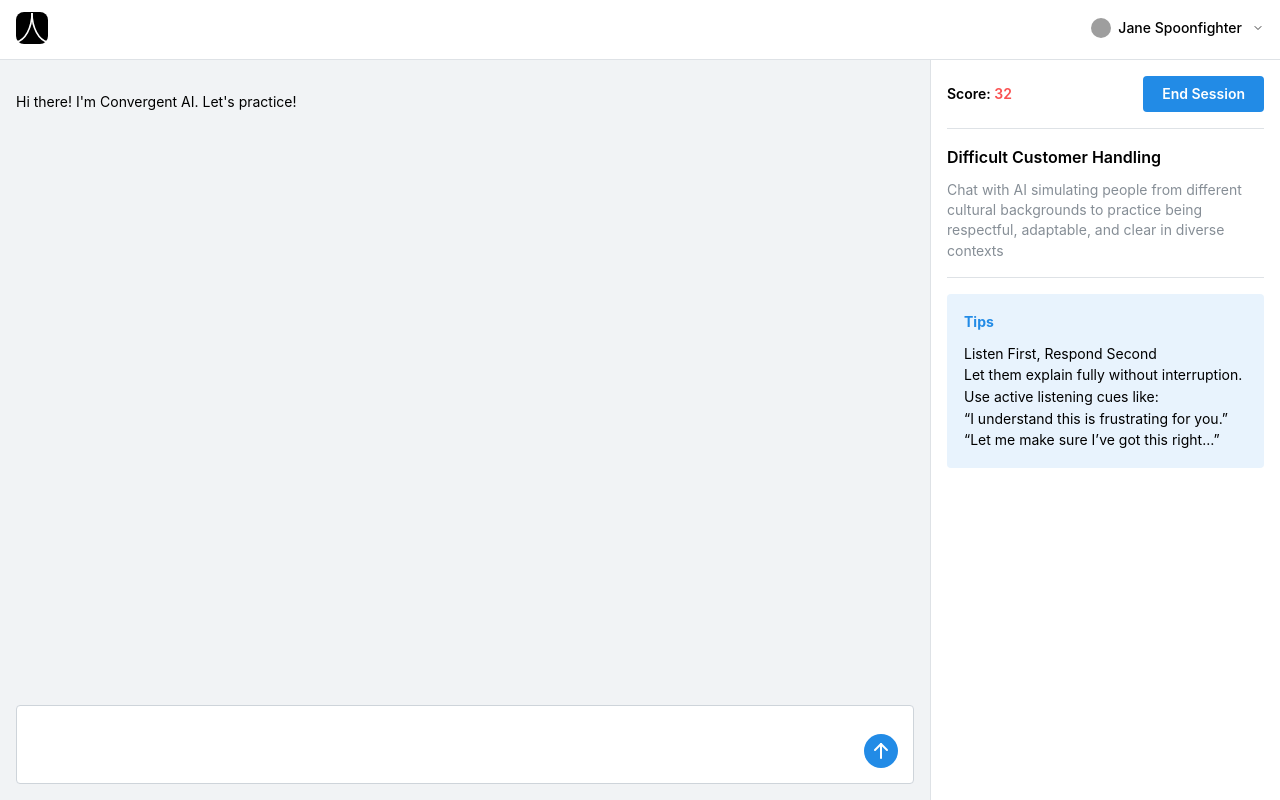
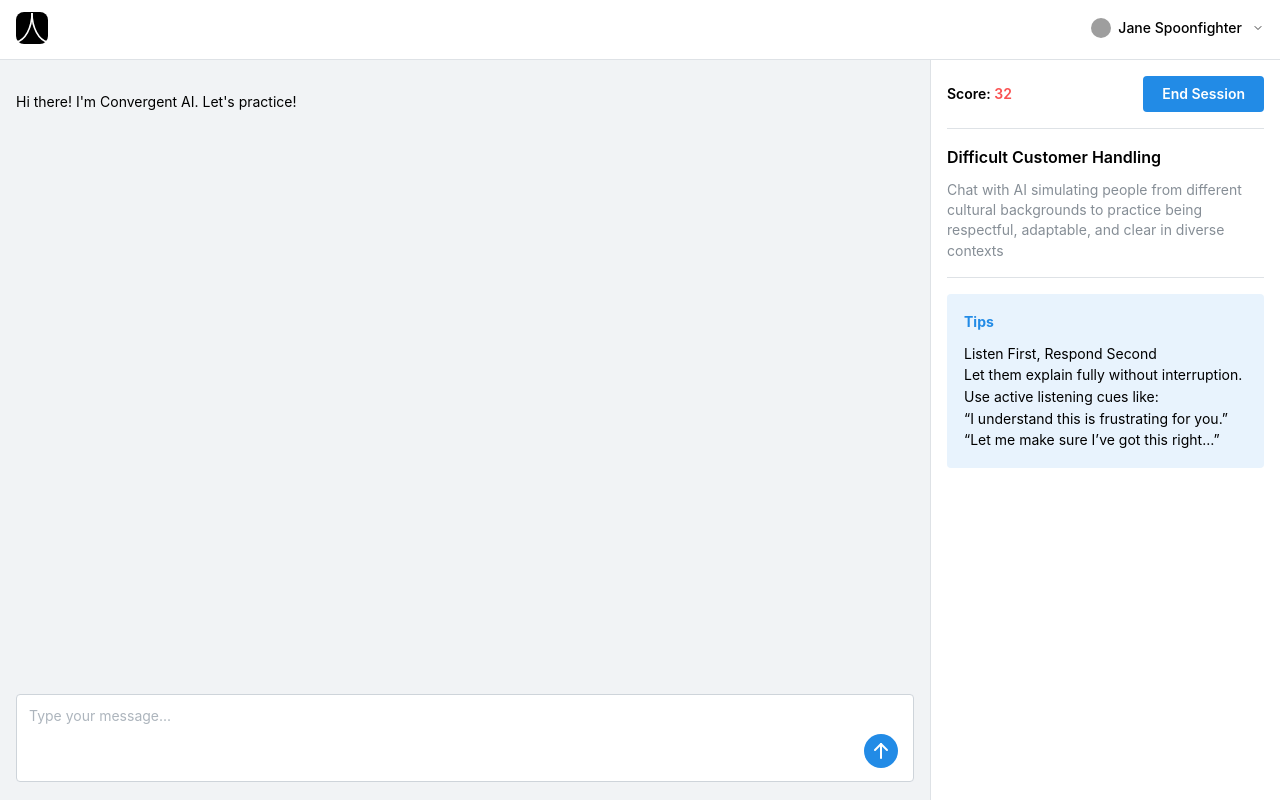
Before and after one commit to hieutm211/convergent-ai-homework, a React (Vite) app: page /chat in a window 1280 px wide. Built offline with nearby package versions, Linux system fonts and the light colour scheme; grey boxes are pictures that could not be loaded.

Commit message:
feat: improve chat UI

```diff
--- a/src/components/Chat.tsx
+++ b/src/components/Chat.tsx
@@ -27,14 +27,14 @@ const Message = (props: { text: string; isUser: boolean }) => {
   );
 };
 
+type Message = {
+  id: string;
+  text: string;
+  isUser: boolean;
+};
+
 export function Chat() {
-  const [messages, setMessages] = useState<
-    {
-      id: string;
-      text: string;
-      isUser: boolean;
-    }[]
-  >([
+  const [messages, setMessages] = useState<Message[]>([
     {
       id: randomId(),
       isUser: false,
@@ -84,9 +84,16 @@ export function Chat() {
           <Textarea
             value={text}
             onChange={(e) => setText(e.target.value)}
+            placeholder="Type your message..."
+            py={2}
             minRows={3}
             maxRows={10}
             autosize
+            styles={{
+              input: {
+                paddingBlock: 10,
+              },
+            }}
             onKeyDown={(e) => {
               if (e.key === "Enter" && !e.shiftKey) {
                 e.preventDefault();
```
